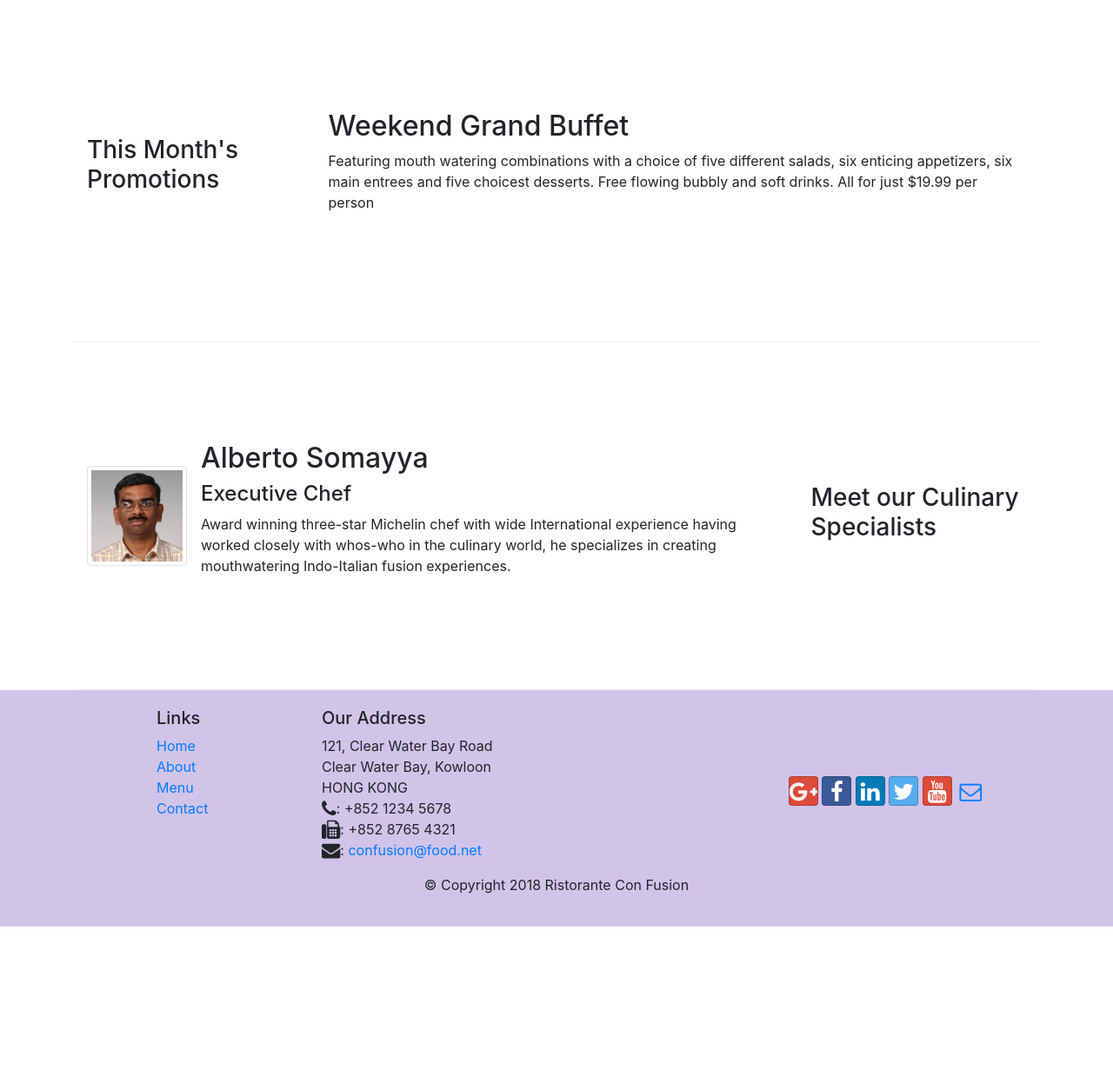
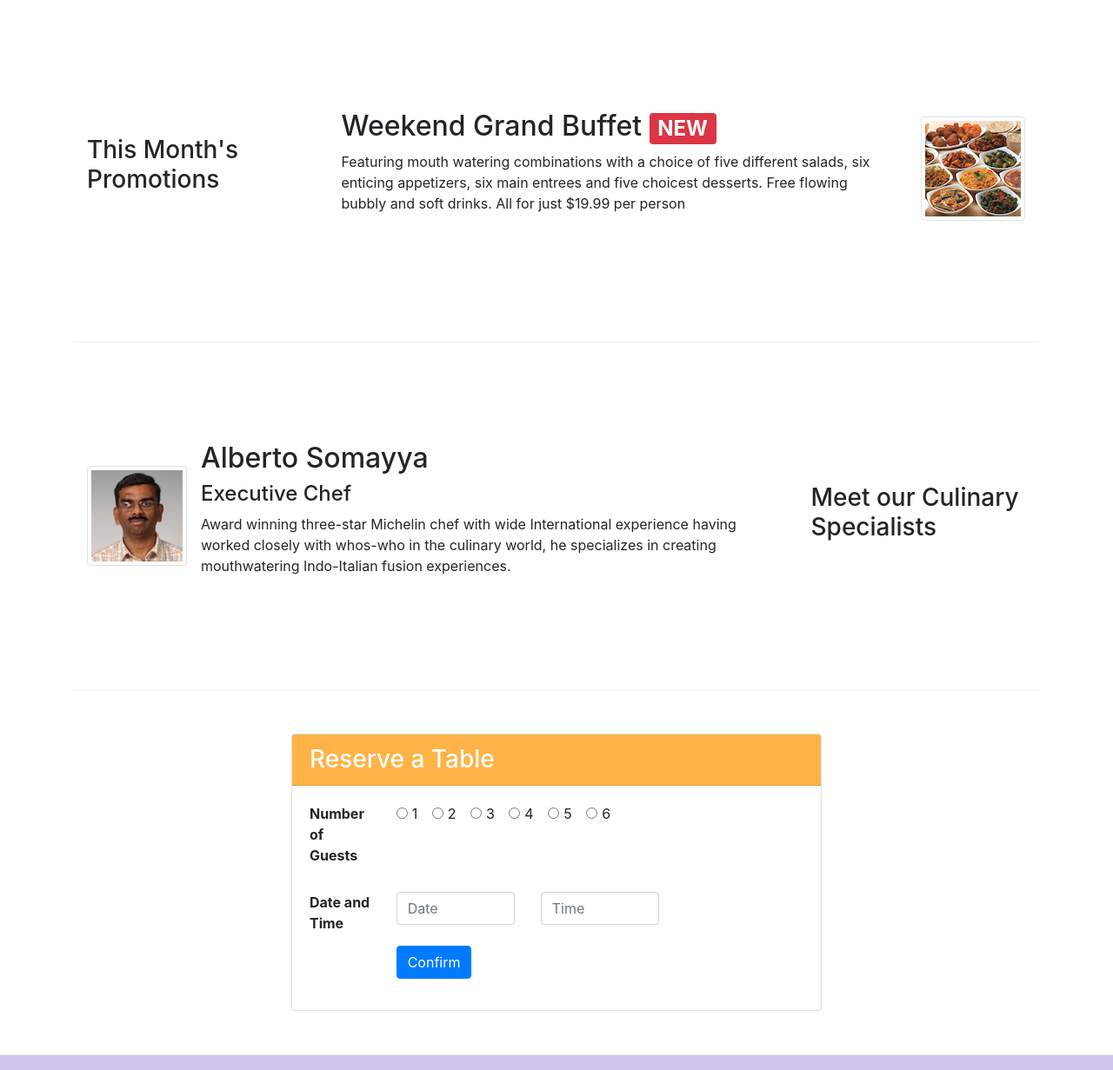
Before and after one commit to mlmstem/git-test1, a website: page index.html in a window 1280 px wide. Shown: the part 740-1971 px from the top of the page at 87% size. Before the commit the page ends 1806 px from the top, so only its background shows below. Drawn offline with nearby package versions, Linux system fonts and the light colour scheme.

Commit message:
complete ass2

```diff
--- a/index.html
+++ b/index.html
@@ -42,8 +42,13 @@
                     <h1>Ristorante con Fusion</h1>
                     <p>We take inspiration from the World's best cuisines, and create a unique fusion experience. Our lipsmacking creations will tickle your culinary senses!</p>
                 </div>
-                <div class="col-12 col-sm align-self-center">
-                    <img src = "img/logo.png" class = "img-fluid">
+
+                <div class="col-12 col-sm col-md-3 align-self-center">
+                    <img src="img/logo.png" class="img-fluid">
+                </div>
+
+                <div class="col-12 col-sm col-md-3 align-self-center">
+                    <a role="button" class="btn btn-reserve btn-block" style="background-color: #FFB347; color: black;" href="#cardid">Reserve Table</a>
                 </div>
             </div>
         </div>
@@ -72,8 +77,17 @@
                 <h3>This Month's Promotions</h3>
             </div>
             <div class = "col col-sm col-md">
-                <h2>Weekend Grand Buffet</h2>
-                <p>Featuring mouth watering combinations with a choice of five different salads, six enticing appetizers, six main entrees and five choicest desserts. Free flowing bubbly and soft drinks. All for just $19.99 per person </p>
+            <div class = "media-body">
+            <div class = "col col-sm order-sm-first col-md">
+                    <h2>Weekend Grand Buffet <span class = "badge badge-danger">NEW</span> </h2>
+                    <p class = "d-none d-sm-block">Featuring mouth watering combinations with a choice of five different salads, six enticing appetizers, six main entrees and five choicest desserts. Free flowing bubbly and soft drinks. All for just $19.99 per person </p>
+            </div>
+            </div>
+            </div>
+            <div class = "media">
+                <img class="d-flex mr-3 img-thumbnail align-self-center"
+                src = "img/buffet.png">
+
             </div>
         </div>
 
@@ -92,6 +106,64 @@
                     </div>
                     </div>
                 </div>
+
+            </div>
+        </div>
+        <div class = "row row-content justify-content-center">
+            <div class = "col-12 col-md-6 col-sm-3">
+                <div class="card" id = "cardid">
+                    <h3 class="card-header" style="background-color: #FFB347; color: white;">Reserve a Table</h3>
+                    <div class="card-body">
+                        <dl class="row">
+                            <dt class="col-12 col-md-2">Number of Guests</dt>
+                            <dd class="col-9 col-md-10">
+                                <div class="form-check form-check-inline">
+                                    <input class="form-check-input" type="radio" name="inlineRadioOptions" id="inlineRadio1" value="option1">
+                                    <label class="form-check-label" for="inlineRadio1">1</label>
+                                  </div>
+                                  <div class="form-check form-check-inline">
+                                    <input class="form-check-input" type="radio" name="inlineRadioOptions" id="inlineRadio2" value="option2">
+                                    <label class="form-check-label" for="inlineRadio2">2</label>
+                                  </div>
+                                  <div class="form-check form-check-inline">
+                                    <input class="form-check-input" type="radio" name="inlineRadioOptions" id="inlineRadio3" value="option3">
+                                    <label class="form-check-label" for="inlineRadio3">3</label>
+                                  </div>
+                                  <div class="form-check form-check-inline">
+                                    <input class="form-check-input" type="radio" name="inlineRadioOptions" id="inlineRadio4" value="option4">
+                                    <label class="form-check-label" for="inlineRadio4">4</label>
+                                  </div>
+                                  <div class="form-check form-check-inline">
+                                    <input class="form-check-input" type="radio" name="inlineRadioOptions" id="inlineRadio5" value="option5">
+                                    <label class="form-check-label" for="inlineRadio5">5</label>
+                                  </div>
+                                  <div class="form-check form-check-inline">
+                                    <input class="form-check-input" type="radio" name="inlineRadioOptions" id="inlineRadio6" value="option6">
+                                    <label class="form-check-label" for="inlineRadio6">6</label>
+                                  </div>
+                            </dd>
+                            <span class = "col-12" style="height: 30px;"></span>
+                            <dt class="col-12 col-md-2">Date and Time</dt>
+                            <dd class="col-12 col-md-10">
+                                <div class="form-group row">
+                                    <div class="col-12 col-md-4">
+                                        <!-- Date input -->
+                                        <input class="form-control" id="date" name="date" placeholder="Date">
+                                    </div>
+                                    <div class="col-12 col-md-4">
+                                        <!-- Time input -->
+                                        <input class="form-control" id="Time" name="time" placeholder="Time">
+                                    </div>
+                                </div>
+                            </dd>
+                            <div class = "col-2 offset-md-2">
+                                <a role="button" class= "btn btn-primary"href="#">Confirm</a>
+                            </div>
+
+                        </dl>
+                    </div>
+                </div>
+
 
             </div>
         </div>
```
